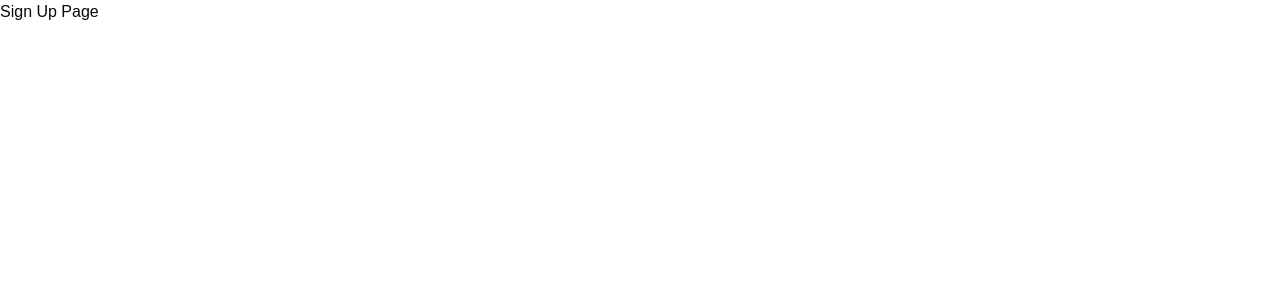
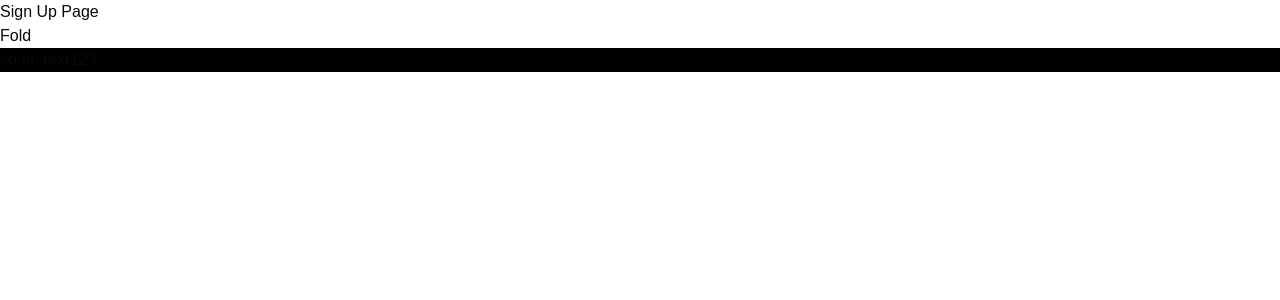
Before and after one commit to LantzShaw/nexture, a Next.js app: page /sign-up in a window 1280 px wide. Shown: the top 300 px of the page. Built offline with nearby package versions, Linux system fonts and the light colour scheme.

Commit message:
feat: add new features

```diff
--- /dev/null
+++ b/src/app/(auth)/sign-up/page.css
@@ -0,0 +1,12 @@
+.wrap {
+  display: grid;
+  overflow: hidden;
+  grid-template-rows: 0fr;
+  background-color: #f40;
+  transition: 1s;
+}
+
+.active.wrap {
+  grid-template-rows: 1fr;
+  background-color: #000;
+}
--- a/src/app/(auth)/sign-up/page.tsx
+++ b/src/app/(auth)/sign-up/page.tsx
@@ -1,7 +1,29 @@
+'use client'
+
+import { useState } from 'react'
+
+import './page.css'
+
 export default function SignUpPage() {
+  // NOTE: https://juejin.cn/post/7196843994030342200
+
+  const [isFold, setIsFold] = useState(false)
+
+  const onClick = () => {
+    setIsFold(prev => {
+      return !prev
+    })
+  }
+
   return (
     <>
       <div>Sign Up Page</div>
+      <div>
+        <button onClick={onClick}>{isFold ? 'Unfold' : 'Fold'}</button>
+      </div>
+      <div className={isFold ? 'wrap' : 'wrap active'}>
+        <div style={{ minHeight: 0 }}>some text123</div>
+      </div>
     </>
   )
 }
```
